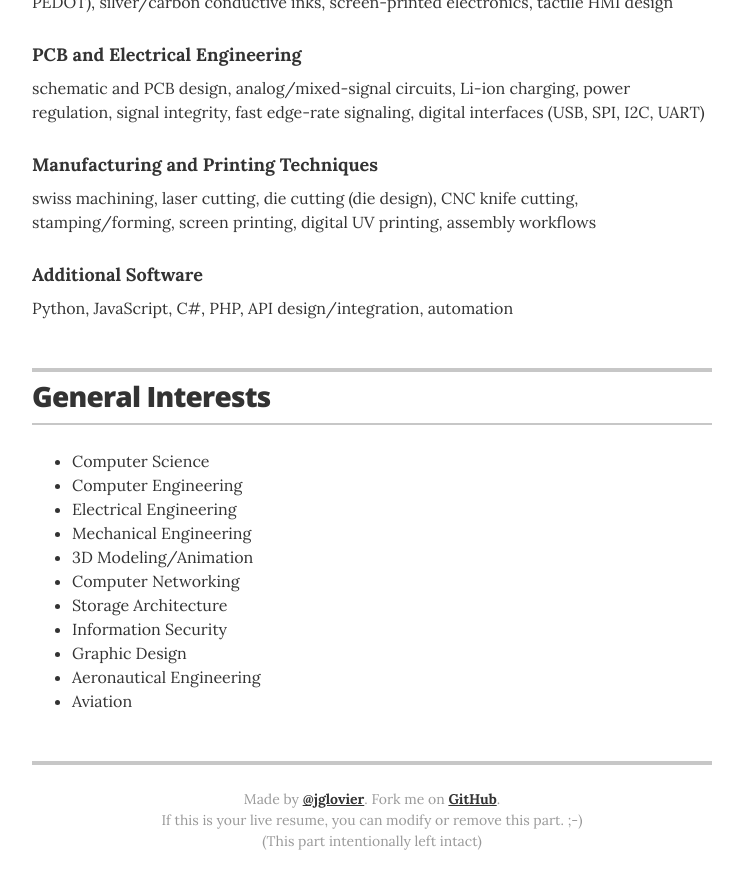
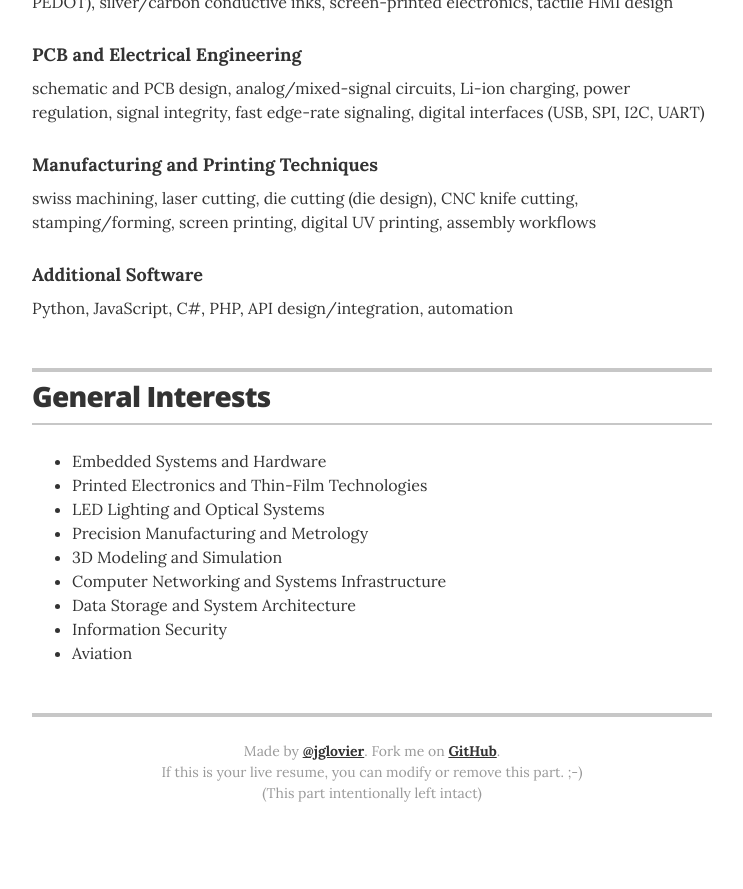
Before and after one commit to christian-kramer/christian-kramer.github.io, a Jekyll site: the page built from index.html, in a window 1280 px wide and 900 px high, scrolled down 5376 px. Shown: the top 889 px of the window, without its empty margins (268-1011 px from the left). Built offline with Jekyll 4.4.1, drawn with Linux system fonts in a browser that asks for light colours; after the commit the page ends 6228 px from its top, so only the background shows below that.

Commit message:
updated interests

```diff
--- a/_data/interests.yml
+++ b/_data/interests.yml
@@ -1,12 +1,10 @@
 # Interests
-- description: Computer Science
-- description: Computer Engineering
-- description: Electrical Engineering
-- description: Mechanical Engineering
-- description: 3D Modeling/Animation
-- description: Computer Networking
-- description: Storage Architecture
+- description: Embedded Systems and Hardware
+- description: Printed Electronics and Thin-Film Technologies
+- description: LED Lighting and Optical Systems
+- description: Precision Manufacturing and Metrology
+- description: 3D Modeling and Simulation
+- description: Computer Networking and Systems Infrastructure
+- description: Data Storage and System Architecture
 - description: Information Security
-- description: Graphic Design
-- description: Aeronautical Engineering
 - description: Aviation
```
